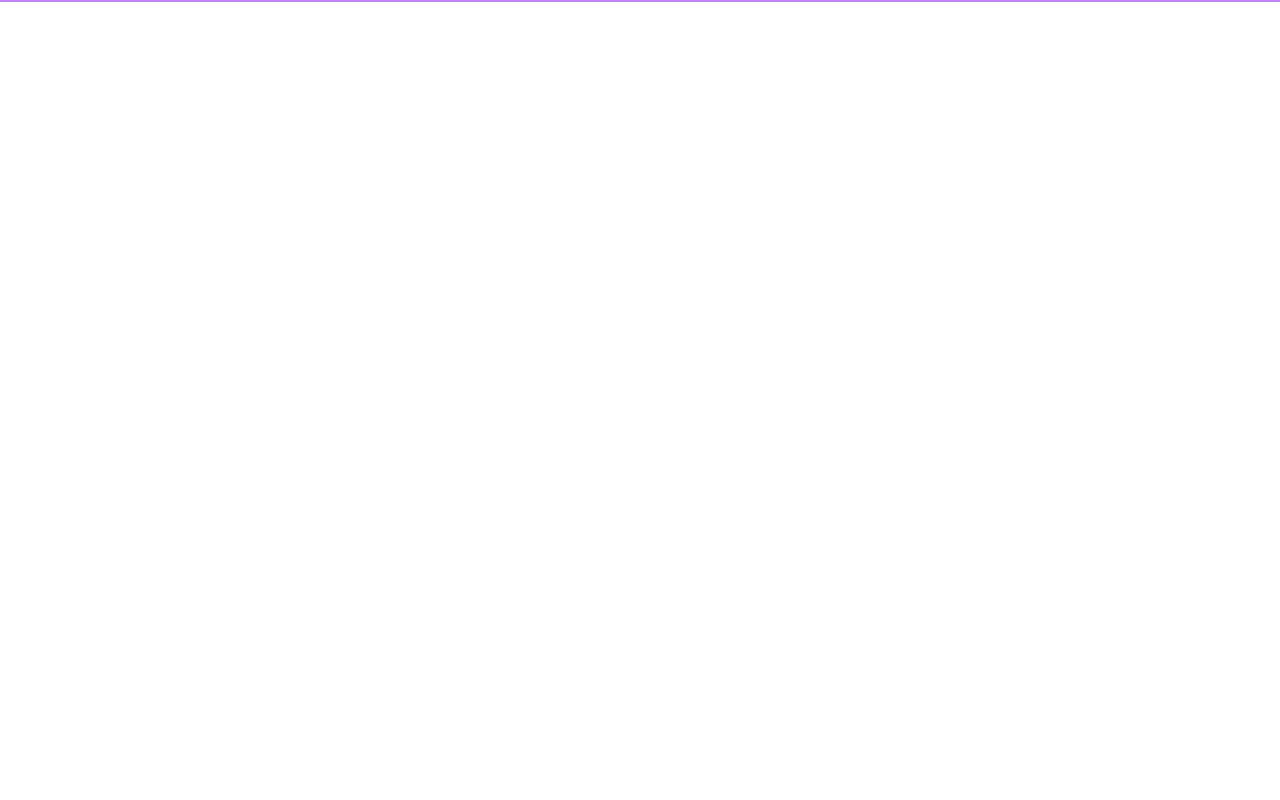
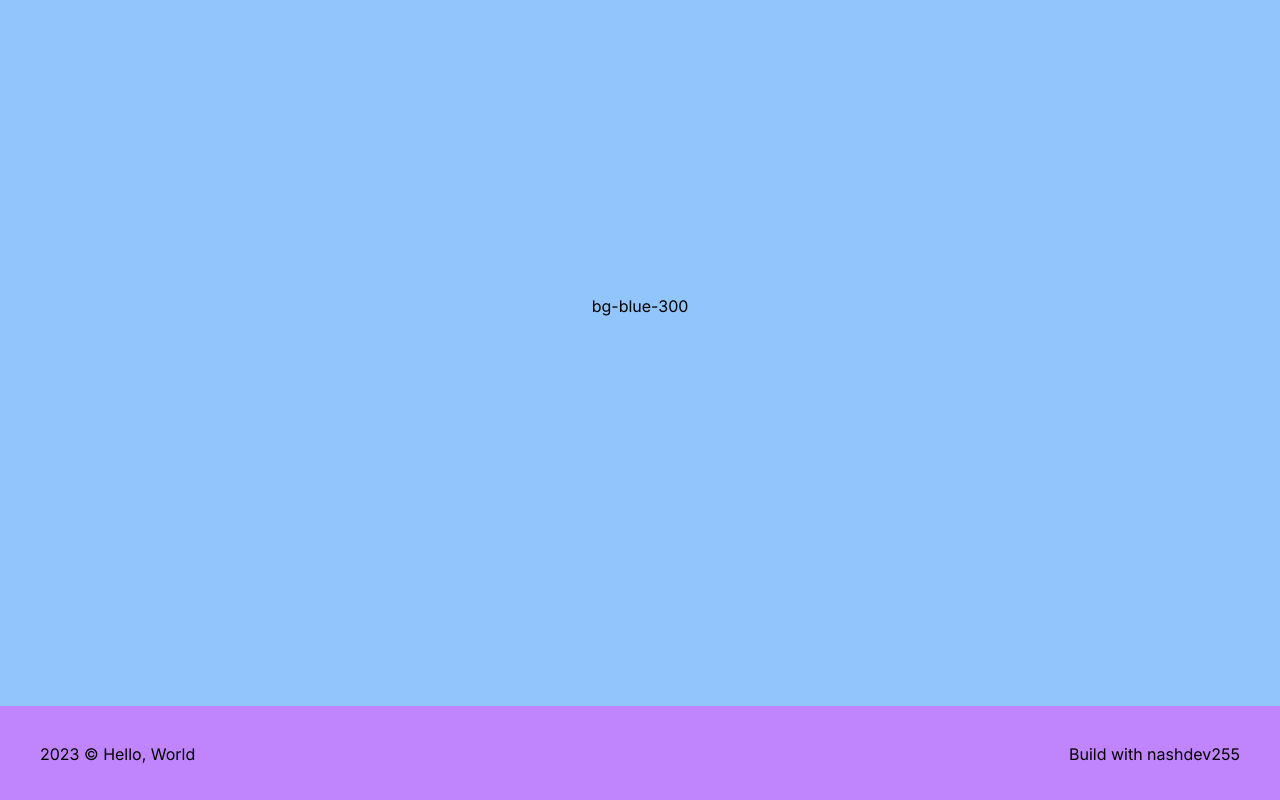
Before and after one commit to nashdev255/css-tutorial, a Next.js app: page / in a window 1280 px wide. Shown: the part 382-1182 px from the top of the page. Before the commit the page ends 800 px from the top, so only its background shows below. Built offline with nearby package versions, Linux system fonts and the light colour scheme.

Commit message:
i dont like absolute

```diff
--- a/src/app/page.tsx
+++ b/src/app/page.tsx
@@ -1,4 +1,4 @@
-import Image from 'next/image'
+import Link from "next/link";
 
 export default function Home() {
   return (
@@ -13,7 +13,7 @@ export default function Home() {
           </ul>
         </nav>
       </header>
-      <div className='flex'>
+      <main className='flex'>
         <div className='h-48 w-48 bg-slate-500 flex items-center justify-center'>
           <p>bg-slate-500</p>
         </div>
@@ -22,13 +22,14 @@ export default function Home() {
           <div className='h-24 w-48 bg-green-400 flex items-center justify-center'>bg-green-400</div>
         </div>
         <div className='h-48 w-full bg-sky-400 flex items-center justify-center'>bg-sky-400</div>
-      </div>
+      </main>
+      <div className='h-screen w-full bg-blue-300 flex items-center justify-center'>bg-blue-300</div>
       <footer className='h-24 w-full bg-purple-400 flex items-center'>
         <div className='w-full mx-10 flex justify-between'>
           <div>{ new Date().getFullYear() } &copy; Hello, World</div>
-          <div>Build with nashdev255</div>
+          <div>Build with <Link href={'./'}>nashdev255</Link></div>
         </div>
       </footer>
     </>
-  )
+  );
 }
```
